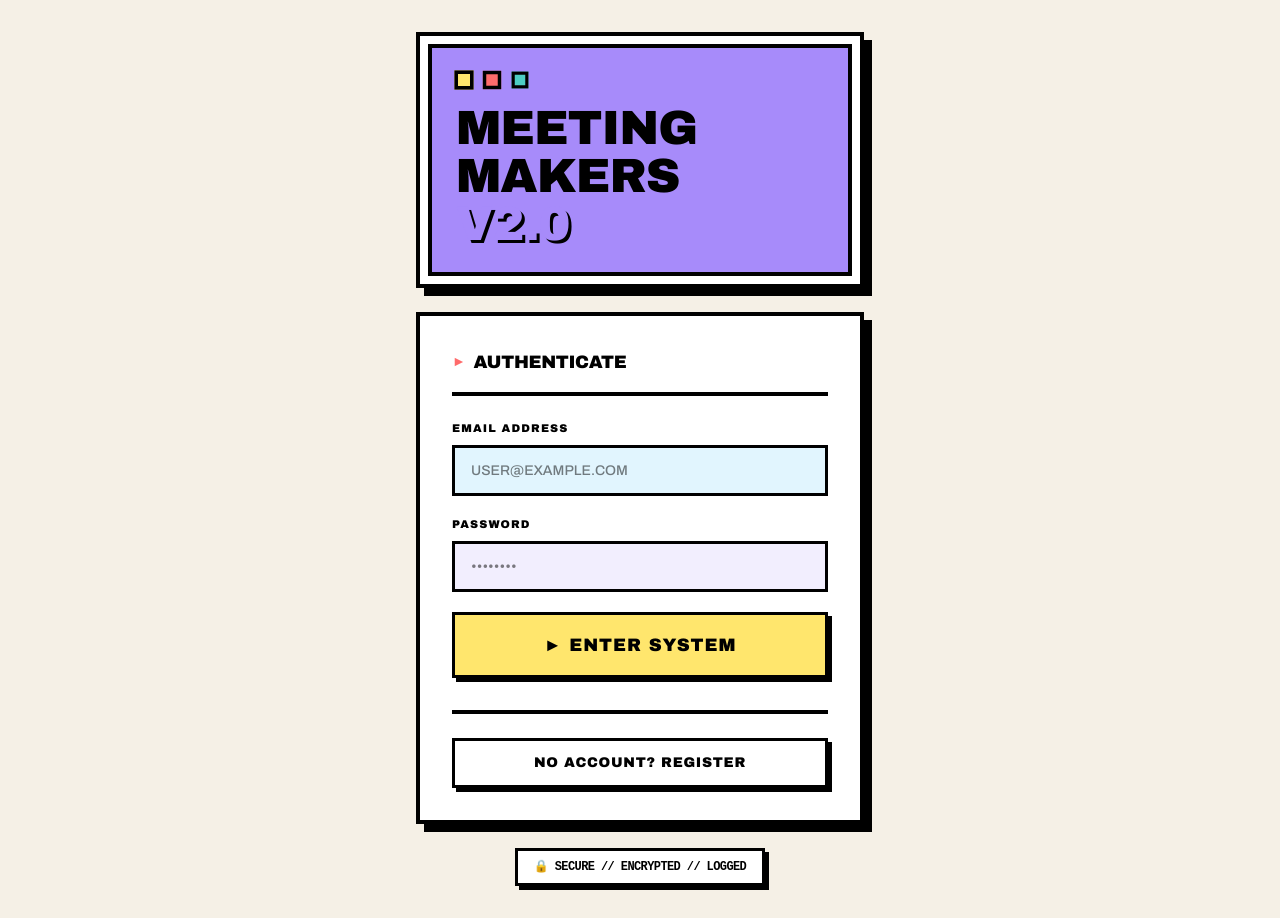
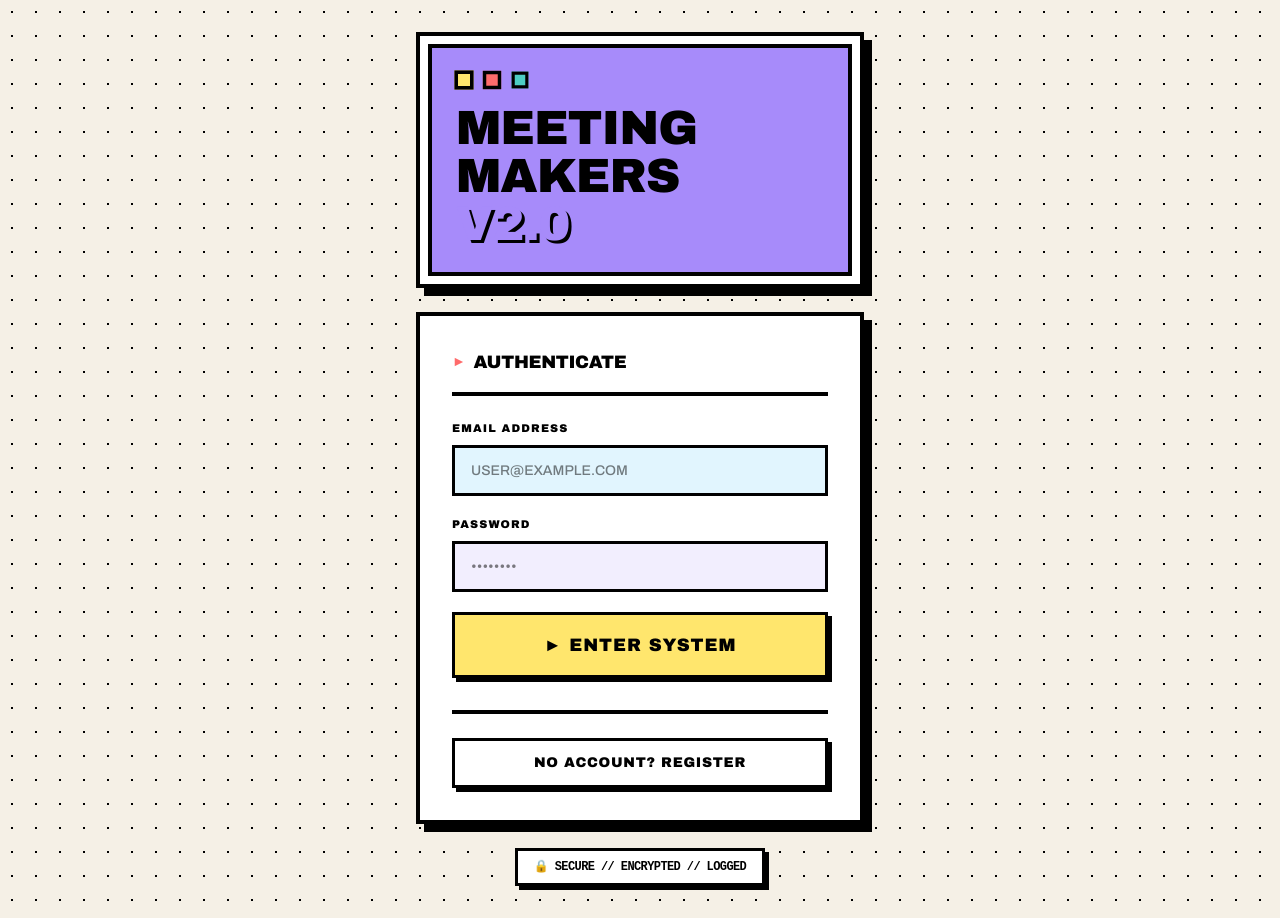
Before and after one commit to LearningEverythingFirstTIme/meeting-makers-make-it, a Next.js app: page / in a window 1280 px wide. Built offline with nearby package versions, Linux system fonts and the light colour scheme; no server answers.

Commit message:
Increase background dot size

```diff
--- a/src/app/globals.css
+++ b/src/app/globals.css
@@ -60,14 +60,14 @@ body {
   color: var(--black);
   font-family: 'Archivo', sans-serif;
   overflow-x: hidden;
-  background-image: radial-gradient(var(--black) 0.5px, transparent 0.5px);
+  background-image: radial-gradient(var(--black) 1.5px, transparent 1.5px);
   background-size: 24px 24px;
   min-height: 100vh;
   transition: background-color 0.3s ease, color 0.3s ease;
 }
 
 .dark body {
-  background-image: radial-gradient(var(--black) 0.5px, transparent 0.5px);
+  background-image: radial-gradient(var(--black) 1.5px, transparent 1.5px);
 }
 
 ::selection {
```
